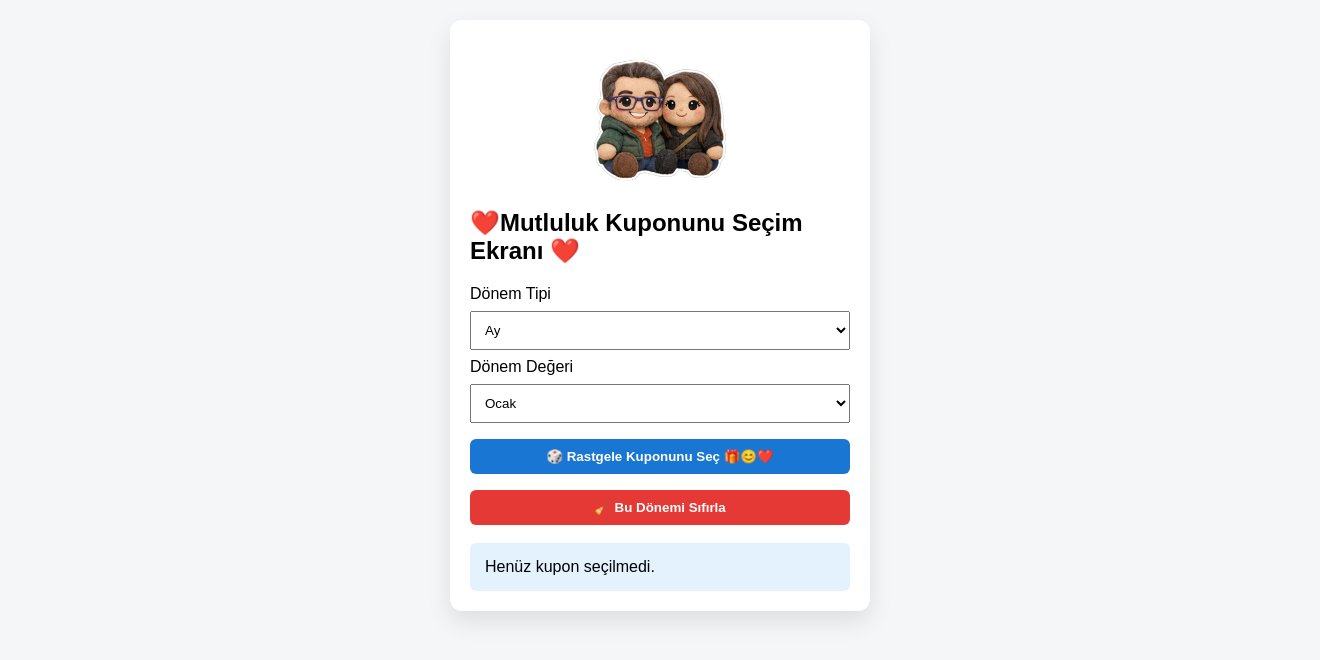
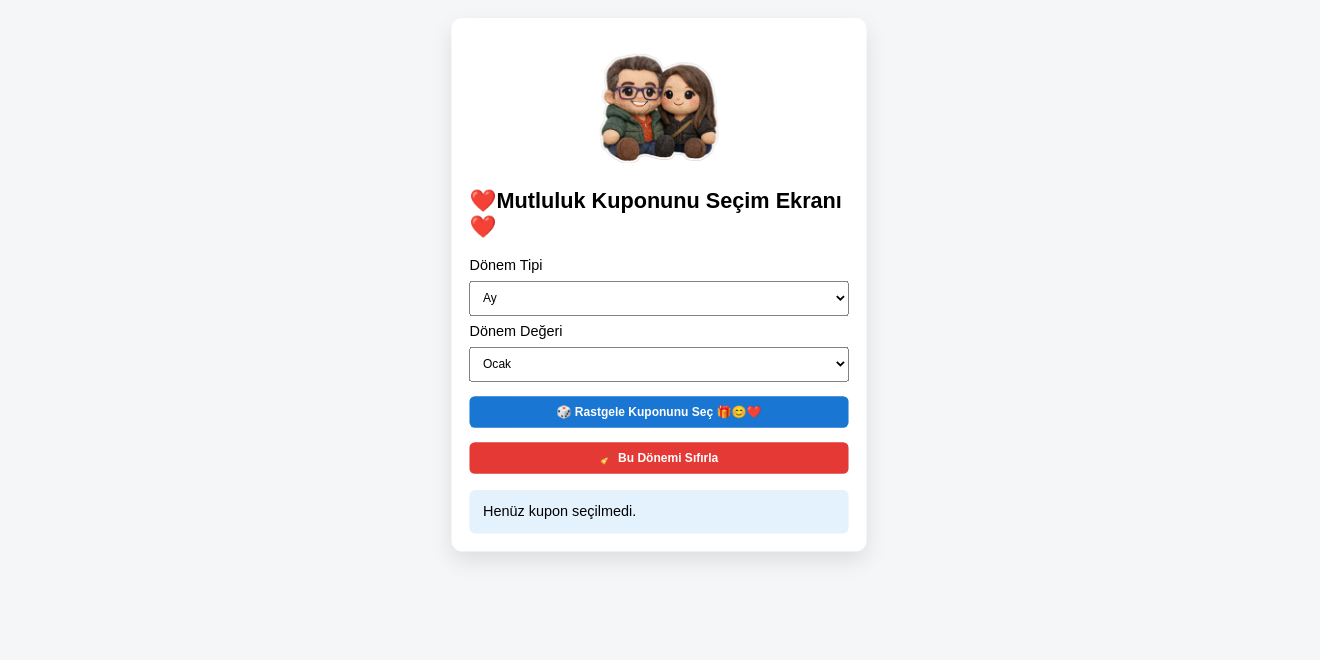
Before and after one commit to Ryse3106/-Mutluluk-Kuponu-, a plain HTML site: page index.html in a window 1280 px wide. Shown: the whole page, 1320 px wide, since content can reach past the window. Drawn offline with Linux system fonts and the light colour scheme.

Commit message:
Update index.html

```diff
--- a/index.html
+++ b/index.html
@@ -10,7 +10,10 @@
         height: 100%;
         margin: 0;
         padding: 0;
-    }
+
+    transform: scale(0.95);
+    transform-origin: top center;
+}
     body {
 
         font-family: Arial, sans-serif;
@@ -22,7 +25,7 @@
         padding: 20px;
         border-radius: 12px;
         width: 100%;
-        max-width: 380px;
+        max-width: 420px;
         margin: auto;
         box-shadow: 0 10px 25px rgba(0,0,0,.1);
     }
```
